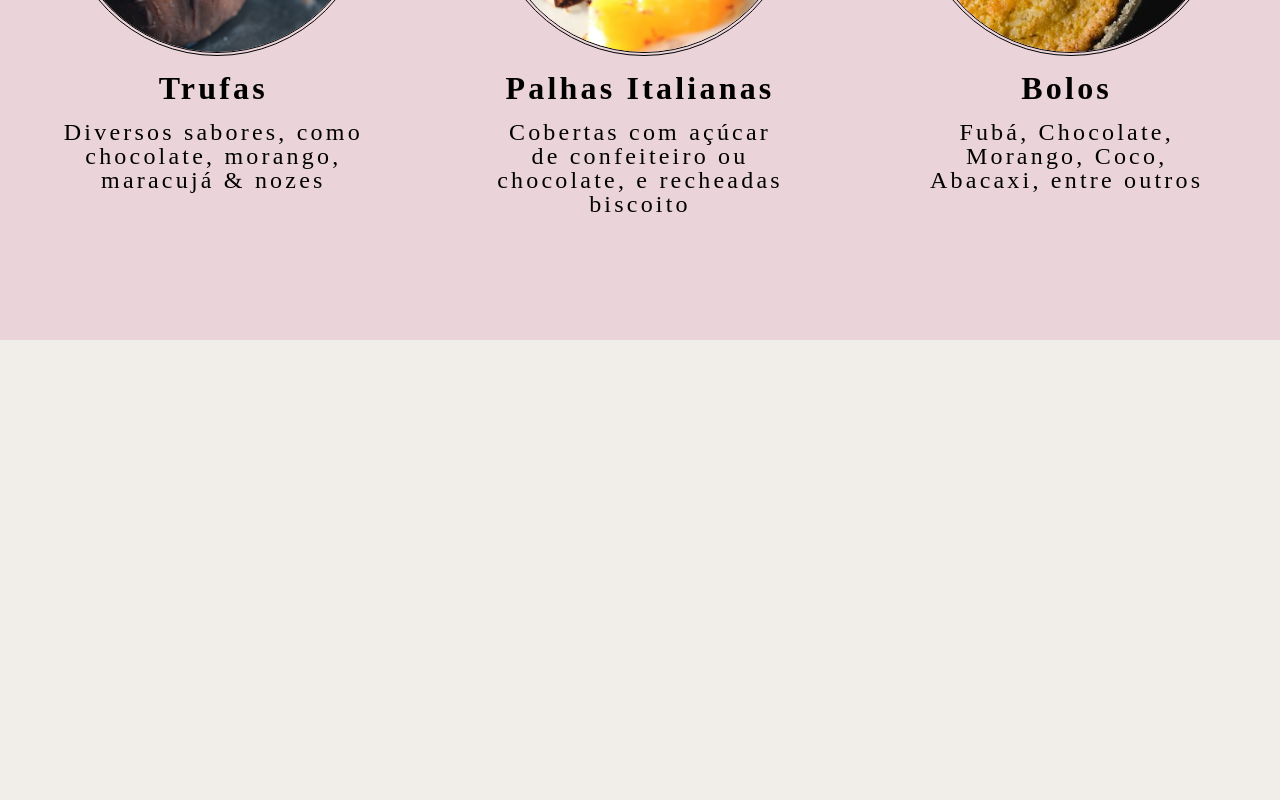
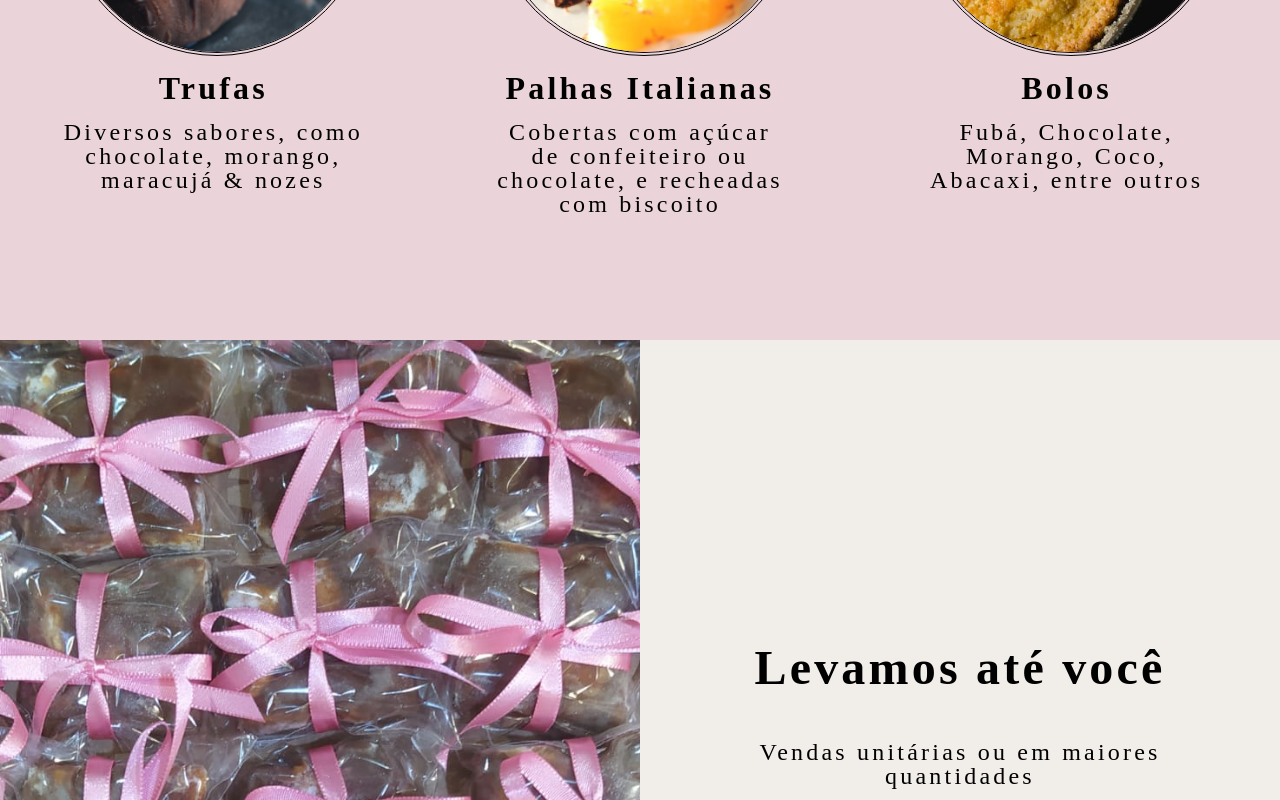
Before and after one commit to joaocorner/trufas-dani, a React (Create React App) app: page / in a window 1280 px wide. Shown: the part 1260-2060 px from the top of the page. Built offline with nearby package versions, Linux system fonts and the light colour scheme.

Commit message:
layout: adding content to third page and style

```diff
--- a/src/App.js
+++ b/src/App.js
@@ -119,6 +119,42 @@ function App() {
       border: 4px double black;
     }
   `;
+  const Container3 = styled.div`
+    height: 100vh;
+    display: flex;
+    background-color: #f1ede8;
+    text-align: center;
+    justify-content: space-between;
+    align-items: center;
+
+    img {
+      object-fit: cover;
+      height: 100vh;
+      width: 50vw;
+    }
+
+    div {
+      margin: 0 auto;
+    }
+
+    h1 {
+      /* text-transform: uppercase; */
+      font-size: 3rem;
+      color: black;
+      font-weight: 900;
+      letter-spacing: 0.2rem;
+      padding-bottom: 3rem;
+    }
+
+    p {
+      font-size: 1.5rem;
+      color: black;
+      font-weight: 100;
+      letter-spacing: 0.2rem;
+      padding-bottom: 3rem;
+      width: 500px;
+    }
+  `;
   return (
     <>
       <Container primary>
@@ -154,7 +190,7 @@ function App() {
               />
               <h2>Palhas Italianas</h2>
               <p>
-                Cobertas com açúcar de confeiteiro ou chocolate, e recheadas
+                Cobertas com açúcar de confeiteiro ou chocolate, e recheadas com
                 biscoito
               </p>
             </div>
@@ -166,7 +202,13 @@ function App() {
           </div>
         </div>
       </Container2>
-      <Container tertiary></Container>
+      <Container3>
+        <img src="../img/pic-4.jpeg" alt="" />
+        <div>
+          <h1>Levamos até você</h1>
+          <p>Vendas unitárias ou em maiores quantidades</p>
+        </div>
+      </Container3>
     </>
   );
 }
```
